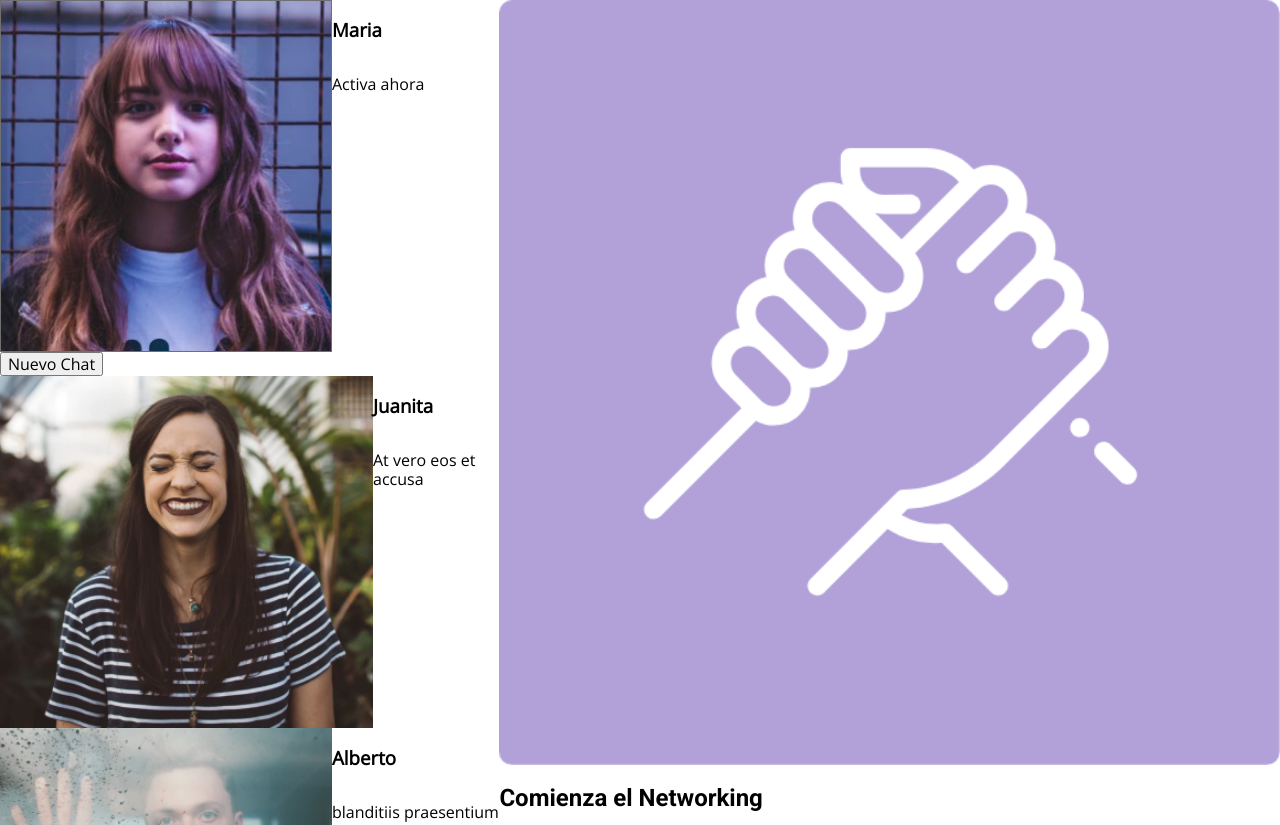
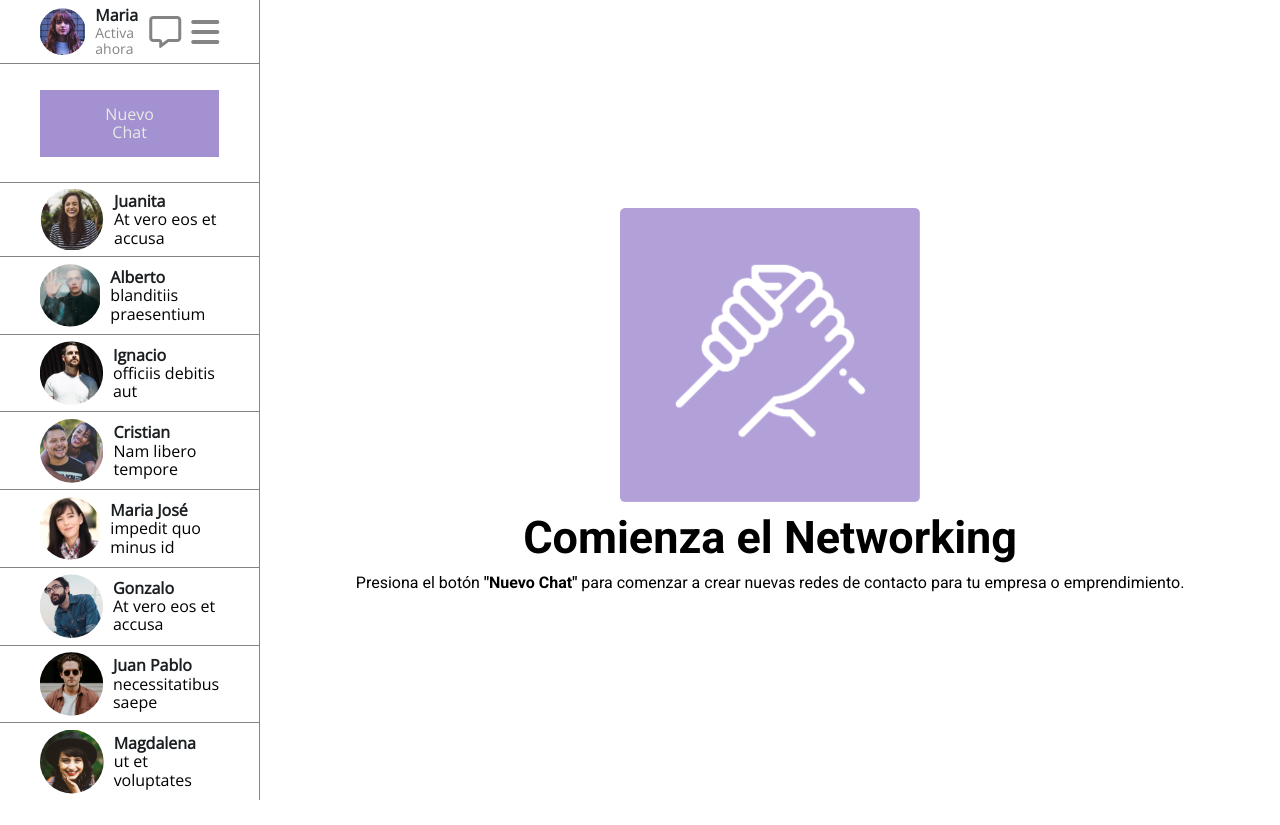
Before and after one commit to Pipexlul/U2-D1-Flexbox, a plain HTML site: page index.html in a window 1280 px wide. Shown: the top 825 px of the page. After the commit the page ends 800 px from the top, so only its background shows below. Drawn offline with nearby package versions, Linux system fonts and the light colour scheme.

Commit message:
Finish css structure

```diff
--- a/assets/css/style.css
+++ b/assets/css/style.css
@@ -20,6 +20,17 @@
   --font-size-medium: 16px;
   --font-size-small: 14px;
   --font-size-x-small: 10px;
+
+  --profile-img-max-size: 4rem;
+
+  --border-style: 1px solid var(--col-old-silver);
+}
+
+h2,
+h3,
+p {
+  margin: 0;
+  padding: 0;
 }
 
 .flex-container {
@@ -34,10 +45,104 @@
   flex-direction: column;
 }
 
+body {
+  height: 100vh;
+}
+
+body > div:first-child {
+  height: 100%;
+}
+
 .contacts-list {
   font-family: var(--font-menu);
+  flex-basis: 20%;
 }
 
 main {
   font-family: var(--font-content);
+  flex-basis: 80%;
+  justify-content: center;
+  align-items: center;
+  row-gap: 10px;
 }
+
+.contacts-list img {
+  clip-path: circle(50%);
+  max-width: var(--profile-img-max-size);
+  max-height: var(--profile-img-max-size);
+}
+
+.contacts-list img.user-img {
+  max-width: calc(var(--profile-img-max-size) * 0.75);
+  max-height: calc(var(--profile-img-max-size) * 0.75);
+}
+
+.contacts-list h3 {
+  font-size: var(--font-size-medium);
+  color: var(--col-dark-jungle);
+}
+
+.user-zone p {
+  font-size: var(--font-size-small);
+  color: var(--col-old-silver);
+}
+
+.user-zone > div:nth-child(2) {
+  flex-basis: 65%;
+}
+
+.user-zone > div:last-child {
+  justify-content: space-between;
+  column-gap: 10px;
+}
+
+.user-zone i {
+  color: var(--col-old-silver);
+}
+
+.contacts-list > div {
+  flex-grow: 1;
+  border-bottom: var(--border-style);
+  border-right: var(--border-style);
+  padding: 0px 40px;
+  justify-content: flex-start;
+  align-items: center;
+  column-gap: 10px;
+}
+
+.contacts-list > div:last-child {
+  border-bottom: none;
+}
+
+.contacts-list > div:has(button) {
+  flex-grow: 4;
+  justify-content: center;
+  align-items: center;
+}
+
+.contacts-list > div > button {
+  padding: 15px 60px;
+  background-color: var(--col-blue-bell);
+  color: var(--col-platinum);
+  border: none;
+}
+
+.contacts-list > div > button:hover {
+  background-color: var(--col-soap);
+}
+
+.contacts-list > div > button:focus {
+  background-color: var(--col-gray);
+}
+
+main img {
+  max-width: 300px;
+}
+
+main > h2 {
+  font-size: var(--font-size-large);
+}
+
+main > p {
+  font-size: var(--font-size-medium);
+}
--- a/index.html
+++ b/index.html
@@ -18,14 +18,22 @@
   <body>
     <div class="flex-container flex-row">
       <aside class="contacts-list flex-container flex-column">
-        <div class="flex-container flex-row">
-          <img src="assets/img/maria.jpg" alt="Foto usuario (Maria)" />
+        <div class="user-zone flex-container flex-row">
+          <img
+            class="user-img"
+            src="assets/img/maria.jpg"
+            alt="Foto usuario (Maria)"
+          />
           <div class="flex-container flex-column">
             <h3>Maria</h3>
             <p>Activa ahora</p>
           </div>
+          <div class="flex-container flex-row">
+            <i class="fa-regular fa-message fa-2x"></i>
+            <i class="fa-solid fa-bars fa-2x"></i>
+          </div>
         </div>
-        <div>
+        <div class="flex-container">
           <button>Nuevo Chat</button>
         </div>
         <div class="flex-container flex-row">
```
